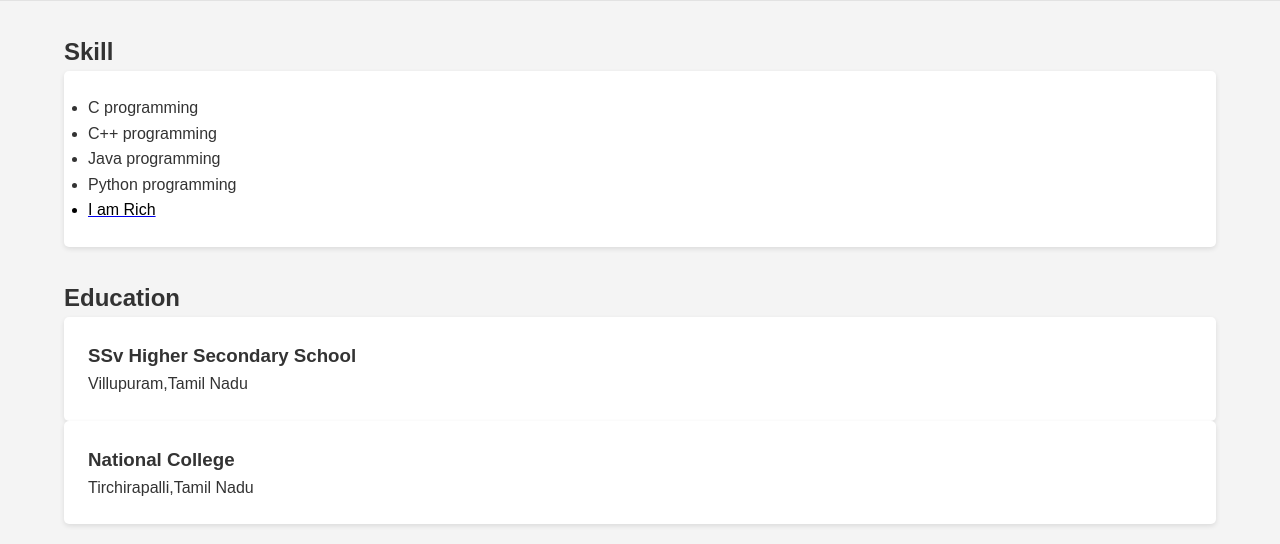
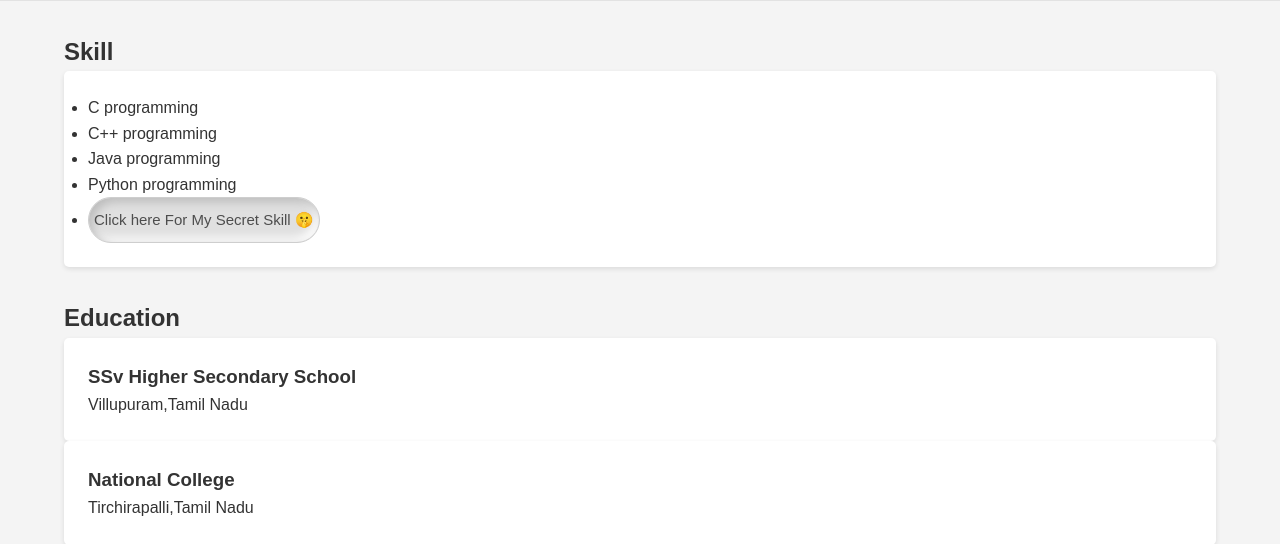
Before and after one commit to amark2005/vicky, a Flask app: page / in a window 1280 px wide. Shown: the part 697-1241 px from the top of the page. Run offline with Flask 3, Linux system fonts and the light colour scheme.

Commit message:
added secret button under skill section

```diff
--- a/static/script.js
+++ /dev/null
@@ -1,10 +0,0 @@
-document.addEventListener('DOMContentLoaded', () => {
-    const btn = document.getElementById('cta-btn');
-
-    btn.addEventListener('click', () => {
-        const projectSection = document.getElementById('projects');
-        projectSection.scrollIntoView({ behavior: 'smooth' });
-    });
-
-    console.log("Portfolio loaded successfully.");
-});
--- a/static/style.css
+++ b/static/style.css
@@ -82,7 +82,25 @@ footer {
     color: #e2e2e2;
 }
 
-#rich {
-    color: #000000;
-    text-decoration: none;
+
+/* From Uiverse.io by adamgiebl */
+#rich-butt {
+  background-color: #e0e0e0;
+  border-radius: 50px;
+  box-shadow: inset 4px 4px 10px #bcbcbc, inset -4px -4px 10px #ffffff;
+  color: #4d4d4d;
+  cursor: pointer;
+  font-size: 15px;
+  padding: 13px 5px;
+  transition: all 0.2s ease-in-out;
+  border: 1px solid rgb(206, 206, 206);
 }
+
+#rich-butt:hover {
+  box-shadow: inset 2px 2px 5px #bcbcbc, inset -2px -2px 5px #ffffff, 2px 2px 5px #bcbcbc, -2px -2px 5px #ffffff;
+}
+
+#rich-butt:focus {
+  outline: none;
+  box-shadow: inset 2px 2px 5px #bcbcbc, inset -2px -2px 5px #ffffff, 2px 2px 5px #bcbcbc, -2px -2px 5px #ffffff;
+}
--- a/templates/index.html
+++ b/templates/index.html
@@ -6,6 +6,7 @@
     <meta name="viewport" content="width=device-width, initial-scale=1.0">
     <title>Vicky Portfolio</title>
     <link href="{{ url_for('static', filename='style.css') }}" rel="stylesheet">
+    <!---this how we link css to flask (dont touch it)-->
     <!---this how we link css to flask (dont touch it)-->
 </head>
 
@@ -34,10 +35,7 @@
                 <li>C++ programming</li>
                 <li>Java programming</li>
                 <li>Python programming</li>
-                <a href="https://c.tenor.com/qbjLJgEorrcAAAAC/justice-league-justice-league-movie.gif" target="_blank">
-                    <li id="rich">I am Rich </li>
-                    <!-- need css -->
-                </a>
+                <li><button type="button" id="rich-butt" onclick="window.open('https://c.tenor.com/qbjLJgEorrcAAAAC/justice-league-justice-league-movie.gif')">Click here For My Secret Skill 🤫</button></li>
             </ul>
         </div>
     </section>
```
